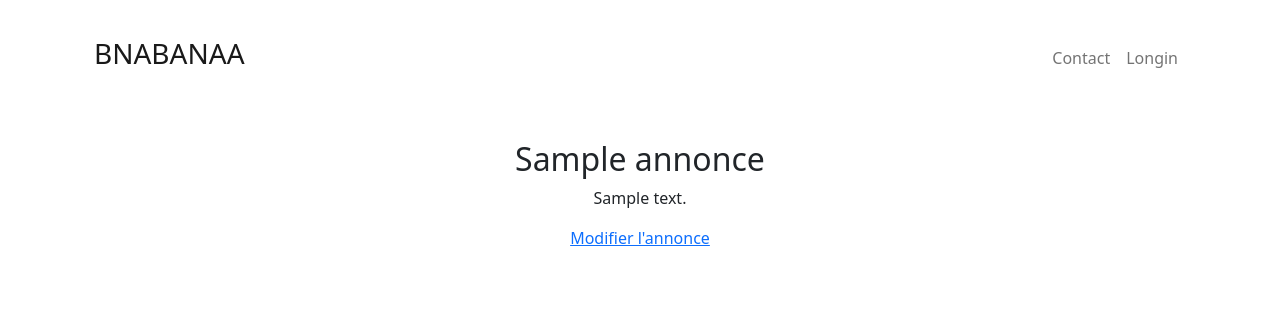
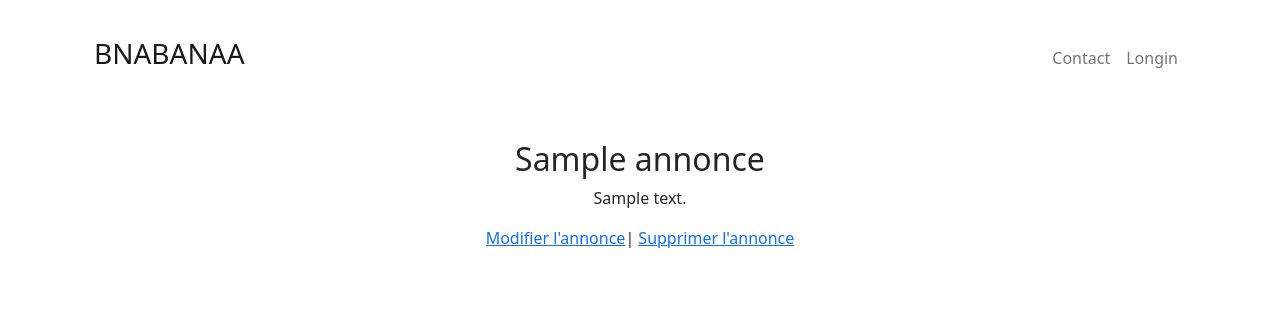
Before and after one commit to oumar-wele/pointchaud, a Symfony app: template templates/page/show.html.twig in a window 1280 px wide. Shown: the top 315 px of the page. Run offline with Twig, Linux system fonts and the light colour scheme; the template is opened without the code that fills it: most values are stand-ins (such as "Sample title", 1, 10 or a date in 2020); some libraries are stand-ins or nearby versions.

Commit message:
add deleted annonce option

```diff
--- a/templates/page/show.html.twig
+++ b/templates/page/show.html.twig
@@ -7,10 +7,15 @@
         <article>
             <h2> {{ annonce.title}}</h2>
             <p>{{ annonce.description}}</p>
-            <a href="{{path('edit_annoce',{id: annonce.id})}}">Modifier l'annonce</a>
+            <a href="{{path('edit_annoce',{id: annonce.id})}}">Modifier l'annonce</a>|
+            <a href="#" onclick="event.preventDefault(); confirm('Veuillez confirmer la suppression !')&& document.getElementById('js-annonce-delate').submit();" >Supprimer l'annonce</a>
         </article>
 
     </div>
+    <form id="js-annonce-delate" action="{{path('delate_annoce',{id: annonce.id})}}" method="post" style="display: none;">
+        <input type="hidden" name="csrf_token" value="{{csrf_token('delation.annoce')}}">
+        <input type="hidden" name="_method" value="DELATE">
+    </form>
 
     {% include 'footer/_footer.html.twig' %}
 
```
Also changed, not shown: src/Controller/HomeController.php (+17 -1 lines).
